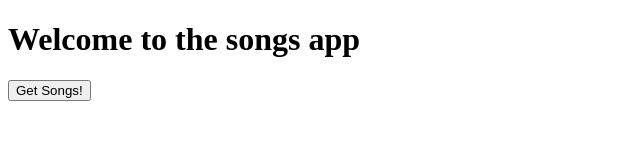
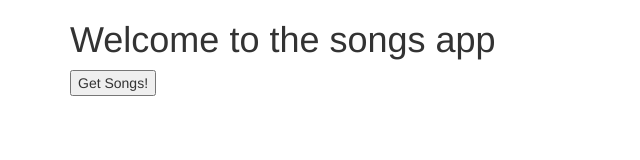
Before and after one commit to mattcllhn/songFormatting, a plain HTML site: page public/index.html in a window 1280 px wide. Shown: the whole page, without its empty margins (0-640 px from the left). Drawn offline with nearby package versions, Linux system fonts and the light colour scheme.

Commit message:
added bootstrap cdn

```diff
--- a/public/index.html
+++ b/public/index.html
@@ -1,13 +1,34 @@
 <!DOCTYPE html>
 <html>
+
 <head>
   <meta charset="utf-8">
   <title>SG Songs</title>
+  <!-- Bootstrap CDN -->
+  <link rel="stylesheet" href="https://maxcdn.bootstrapcdn.com/bootstrap/3.3.7/css/bootstrap.min.css" integrity="sha384-BVYiiSIFeK1dGmJRAkycuHAHRg32OmUcww7on3RYdg4Va+PmSTsz/K68vbdEjh4u"
+    crossorigin="anonymous">
   <link rel="stylesheet" href="styles.css">
 </head>
+
 <body>
+  <div class="container">
+    <div class="row">
+      <div class="col-xs-12">
         <h1>Welcome to the songs app</h1>
         <button onclick="getSongs()"> Get Songs!</button>
+        <div class="row" id="song-target"></div>
+      </div>
+    </div>
+  </div>
+
+
+
+
+
+
+
+
   <script src="scripts.js"></script>
 </body>
+
 </html>
```
Lines whose indentation alone changed are shown as unchanged.
